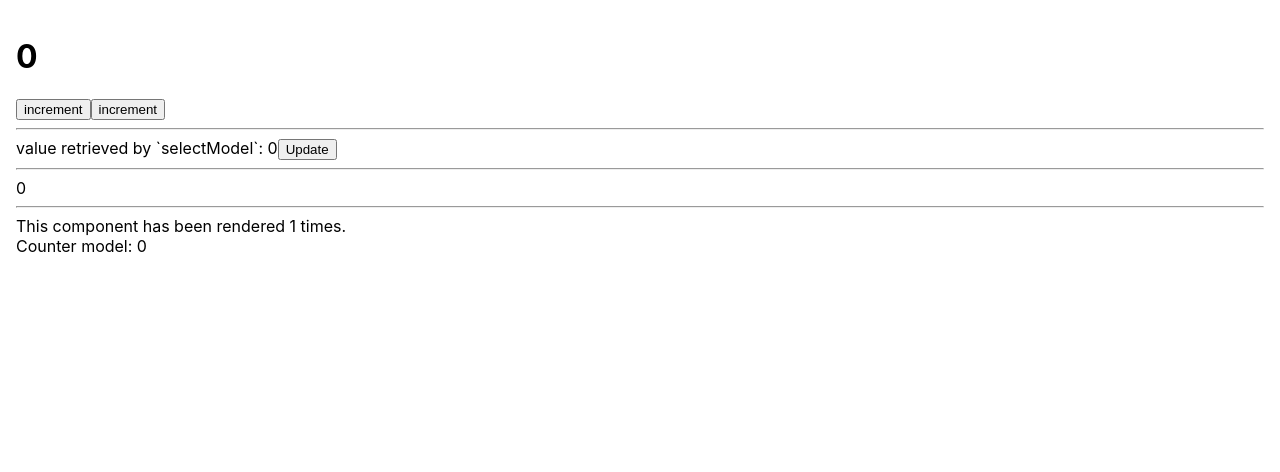
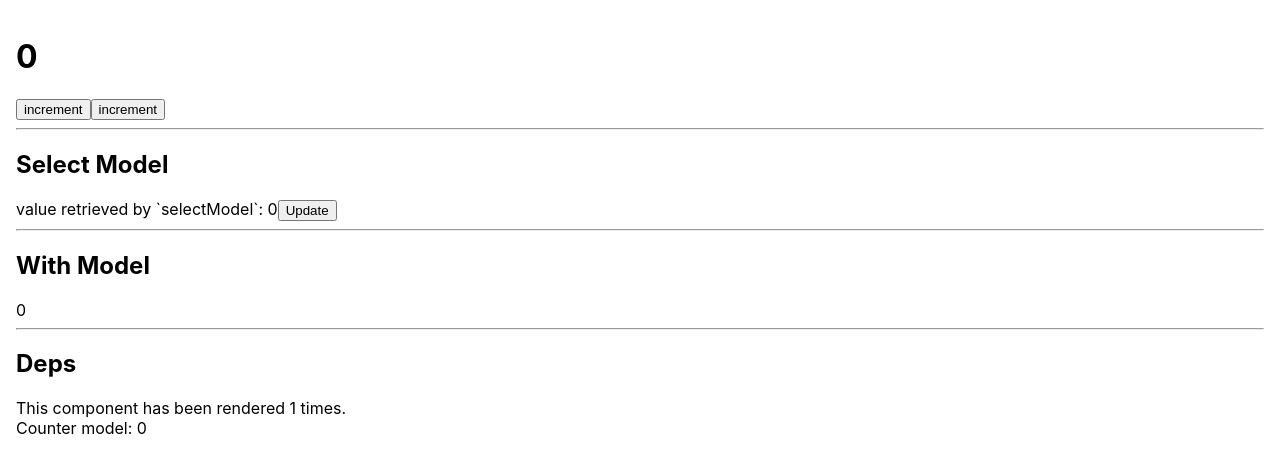
Before and after one commit to awmleer/hook-model-prototype, a React (Create React App) app: page / in a window 1280 px wide. Shown: the top 472 px of the page. Built offline with nearby package versions, Linux system fonts and the light colour scheme.

Commit message:
update demo

```diff
--- a/src/App.tsx
+++ b/src/App.tsx
@@ -1,12 +1,12 @@
 import React from 'react'
 import {useModel} from './library'
-import {useCounterDouble} from './model/counterDouble'
 import {SelectModelDemo} from './SelectModelDemo'
 import WithModelDemo from './WithModelDemo'
 import {DepsDemo} from './DepsDemo'
+import {useCounter} from './model/counter'
 
 const App: React.FC = () => {
-  const counter = useModel<ReturnType<typeof useCounterDouble>>('counterDouble')
+  const counter = useModel<ReturnType<typeof useCounter>>('counter')
   return (
     <div className="App">
       <h1>
--- a/src/DepsDemo.tsx
+++ b/src/DepsDemo.tsx
@@ -8,6 +8,7 @@ export const DepsDemo = memo(() => {
   updateCountRef.current++
   return (
     <div>
+      <h2>Deps</h2>
       This component has been rendered {updateCountRef.current} times.
       <br/>
       Counter model: {counter.count}
--- a/src/SelectModelDemo.tsx
+++ b/src/SelectModelDemo.tsx
@@ -8,6 +8,7 @@ export const SelectModelDemo = memo(() => {
 
   return (
     <div>
+      <h2>Select Model</h2>
       value retrieved by `selectModel`: {counter.count}
       <button onClick={() => {setState({})}}>Update</button>
     </div>
--- a/src/WithModelDemo.tsx
+++ b/src/WithModelDemo.tsx
@@ -12,6 +12,7 @@ class WithModelDemo extends Component<Props> {
   render() {
     return (
       <div>
+        <h2>With Model</h2>
         {this.props.model.counter.count}
       </div>
     )
```
